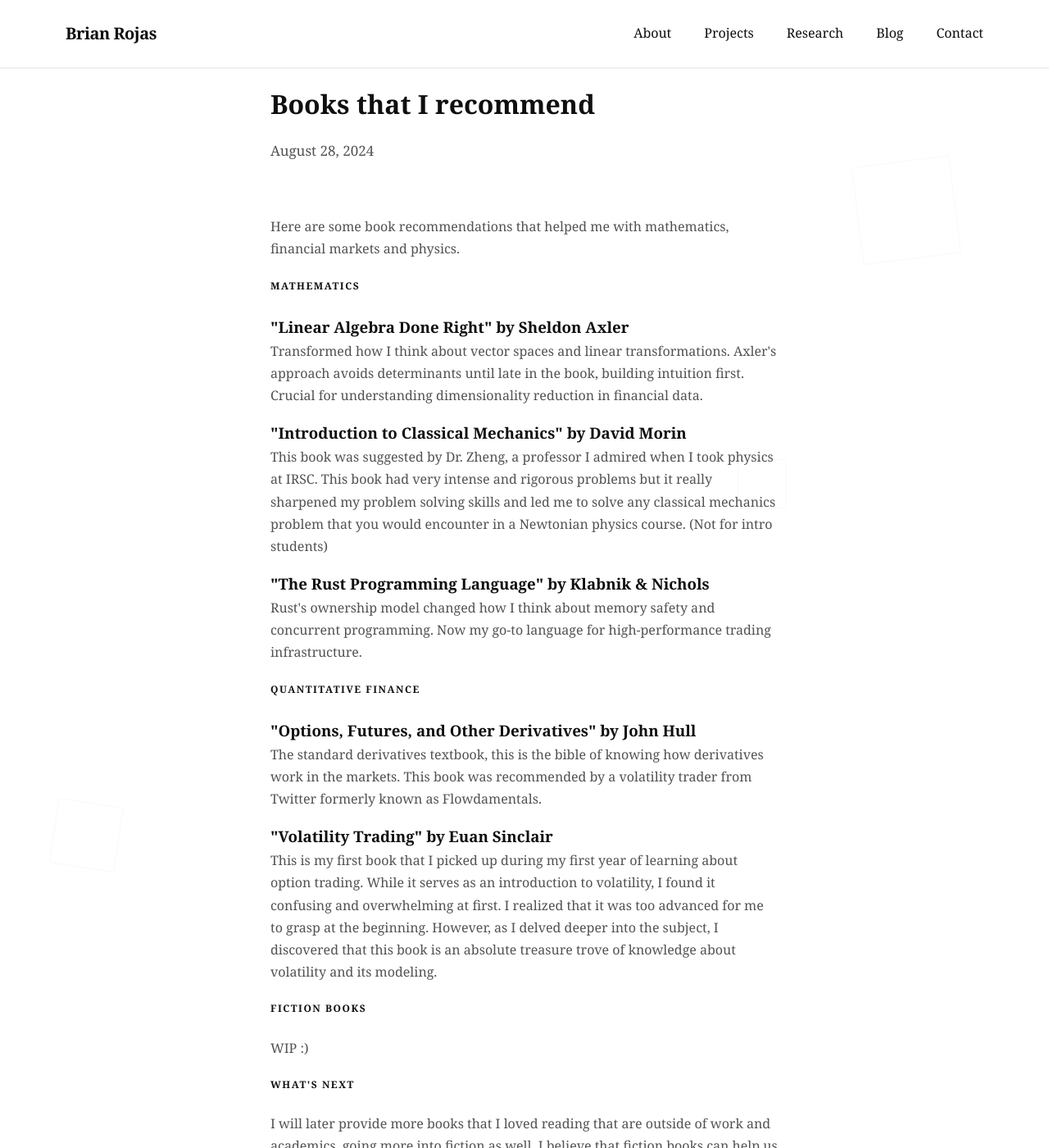
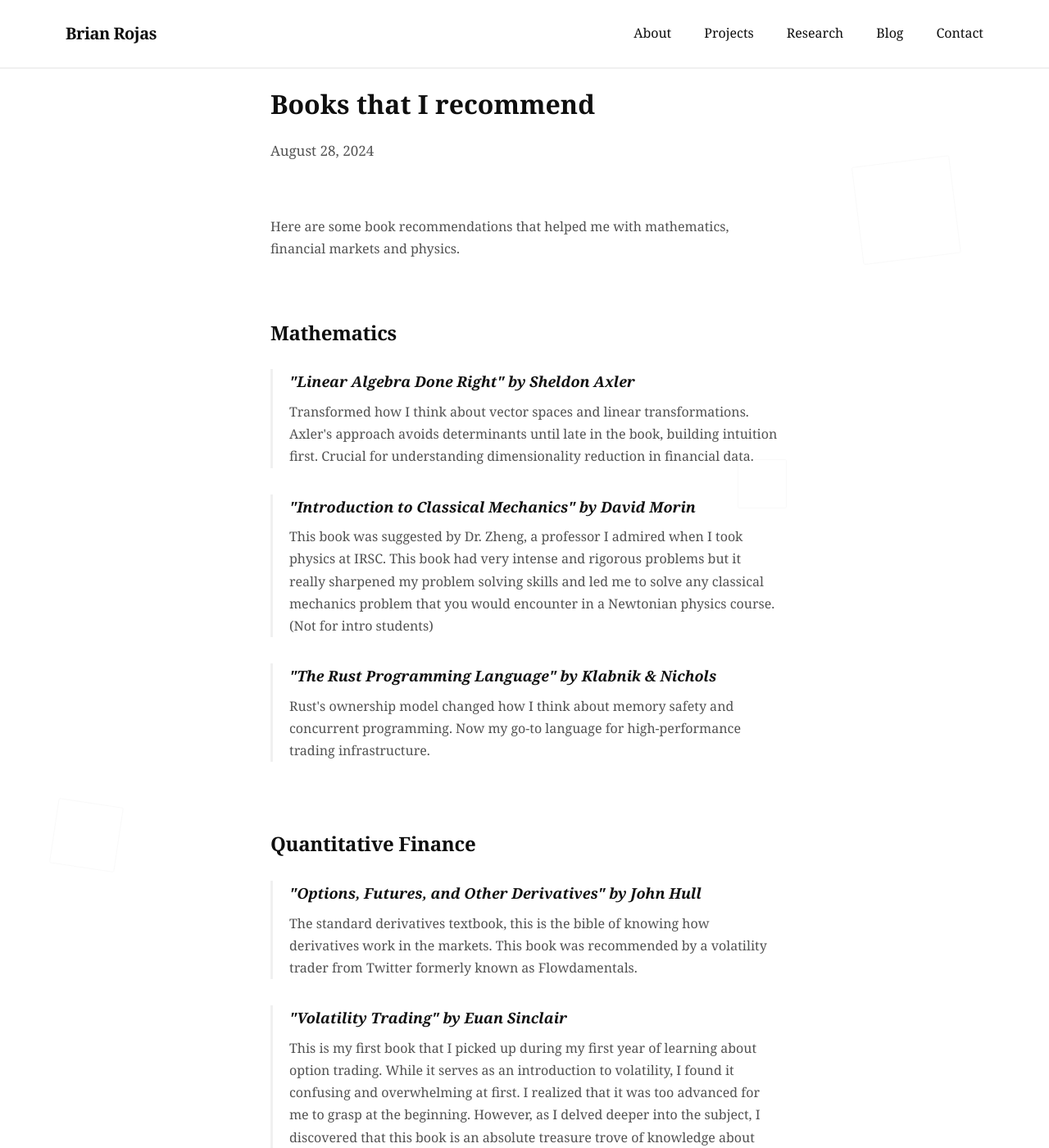
Before and after one commit to brianrojrc/brianrojrc.github.io, a Jekyll site: the page built from _posts/2025-08-28-Books.md, in a window 1280 px wide and 1400 px high. Shown: the whole window at 82% size. Built offline with Jekyll 4.4.1, drawn with Linux system fonts in a browser that asks for light colours.

Commit message:
Update style.scss

```diff
--- a/assets/css/style.scss
+++ b/assets/css/style.scss
@@ -689,6 +689,55 @@ strong {
     transform: translateX(4px);
 }
 
+/* Blog Post Styles */
+.post-content {
+    margin-bottom: 64px;
+}
+
+.post-content h2 {
+    font-size: 24px;
+    font-weight: 600;
+    color: var(--text-primary);
+    margin-top: 48px;
+    margin-bottom: 24px;
+    text-transform: none;
+    letter-spacing: -0.3px;
+}
+
+.post-content h3 {
+    font-size: 18px;
+    font-weight: 600;
+    color: var(--text-primary);
+    margin-bottom: 12px;
+    font-style: italic;
+}
+
+.post-content p {
+    font-size: 16px;
+    line-height: 1.7;
+    color: var(--text-secondary);
+    margin-bottom: 20px;
+}
+
+.book-item {
+    margin-bottom: 32px;
+    padding-left: 20px;
+    border-left: 3px solid var(--border-color);
+    transition: border-color 0.3s ease;
+}
+
+.book-item:hover {
+    border-left-color: var(--accent-color);
+}
+
+.book-item h3 {
+    margin-bottom: 8px;
+}
+
+.book-item p {
+    margin-bottom: 0;
+}
+
 /* Responsive */
 @media (max-width: 768px) {
     nav .nav-container {
```
